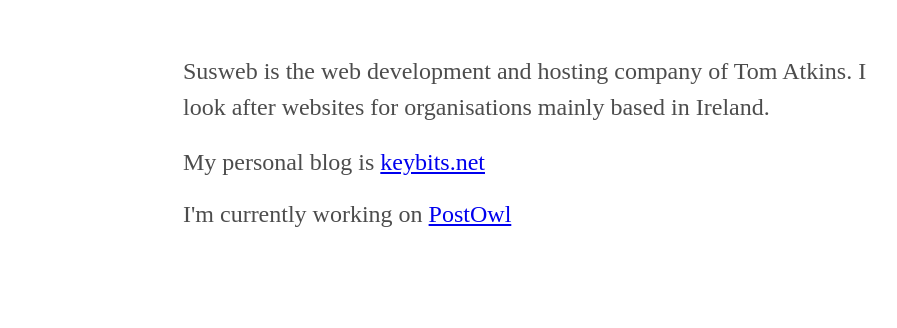
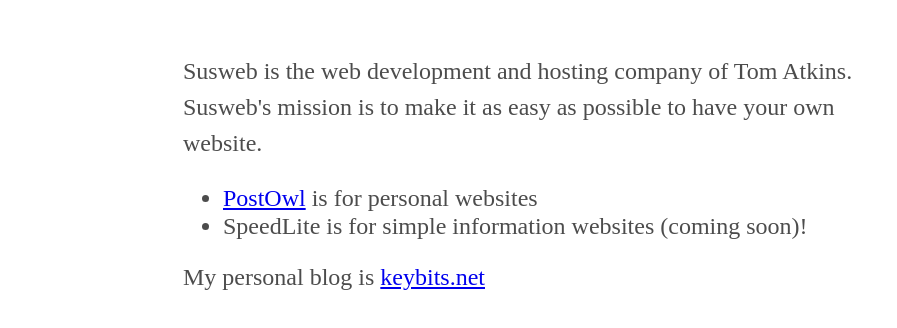
Before and after one commit to keybits/susweb.net, a plain HTML site: page index.html in a window 1280 px wide. Shown: the part 192-520 px from the top of the page, without its empty margins (97-994 px from the left). Drawn offline with nearby package versions, Linux system fonts and the light colour scheme.

Commit message:
Update index.html

```diff
--- a/index.html
+++ b/index.html
@@ -20,10 +20,14 @@
       </div>
       <div class="measure f3 center black-70">
         <p class="lh-copy measure f4 f3-ns black-70 baskerville">
-            Susweb is the web development and hosting company of Tom Atkins. I look after websites for organisations mainly based in Ireland.
+            Susweb is the web development and hosting company of Tom Atkins.<br />
+            Susweb's mission is to make it as easy as possible to have your own website.
+            <ul>
+                <li><a href="https://www.postowl.com">PostOwl</a> is for personal websites</li>
+                <li>SpeedLite is for simple information websites (coming soon)!</p></p></li>
+            </ul>
         </p>
         <p>My personal blog is <a href="https://www.keybits.net">keybits.net</a></p>
-        <p>I'm currently working on <a href="https://www.postowl.com">PostOwl</a></p>
       </div>
     </div>
   </article>
```
